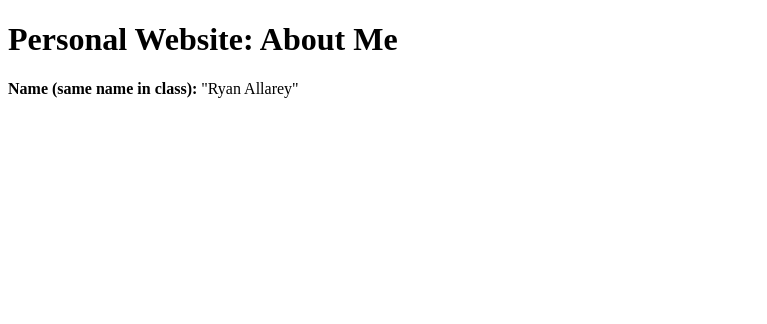
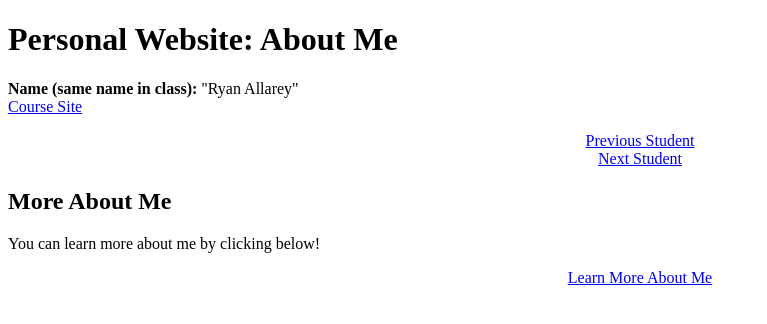
Before and after one commit to rallarey/rallarey.github.io, a plain HTML site: page index.html in a window 1280 px wide. Shown: the whole page, without its empty margins (0-767 px from the left). Drawn offline with Linux system fonts and the light colour scheme.

Commit message:
fixed syntax
added " to hyperlinks

```diff
--- a/index.html
+++ b/index.html
@@ -16,19 +16,19 @@
 		<strong>Name (same name in class): </strong>
 		"Ryan Allarey"
 		<br>
-		<a href="https://mattm401.github.io/>Course Site</a>
+		<a href="https://mattm401.github.io/">Course Site</a>
 	</p>
 	<p style="text-align:center;">
-		<a href="https://[previous_student.github.io/>Previous Student</a>
+		<a href="https://[previous_student.github.io/">Previous Student</a>
 		<br>
-		<a href="https://[next_student.github.io/>Next Student</a>
+		<a href="https://[next_student.github.io/">Next Student</a>
 		<br>
 	</p>
 
 	<h2>More About Me</h2>
 	<p>You can learn more about me by clicking below!</p>
 	<p style="text-align:center;">
-		<a href="https://rallarey.github.io/aboutMe.html>Learn More About Me</a>
+		<a href="https://rallarey.github.io/aboutMe.html">Learn More About Me</a>
 	</p>
 
 </body>
```
Also changed, not shown: aboutMe.html (+1 -1 lines).
